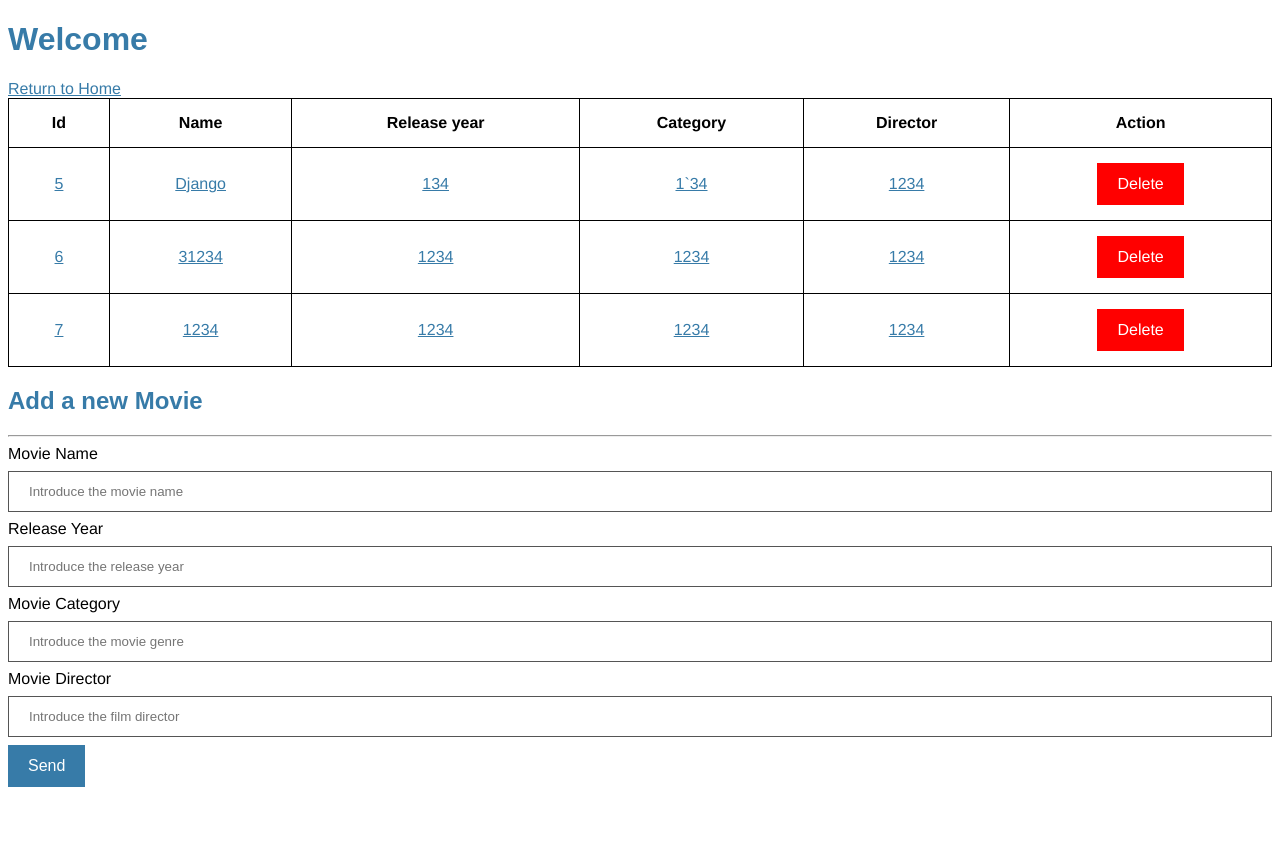
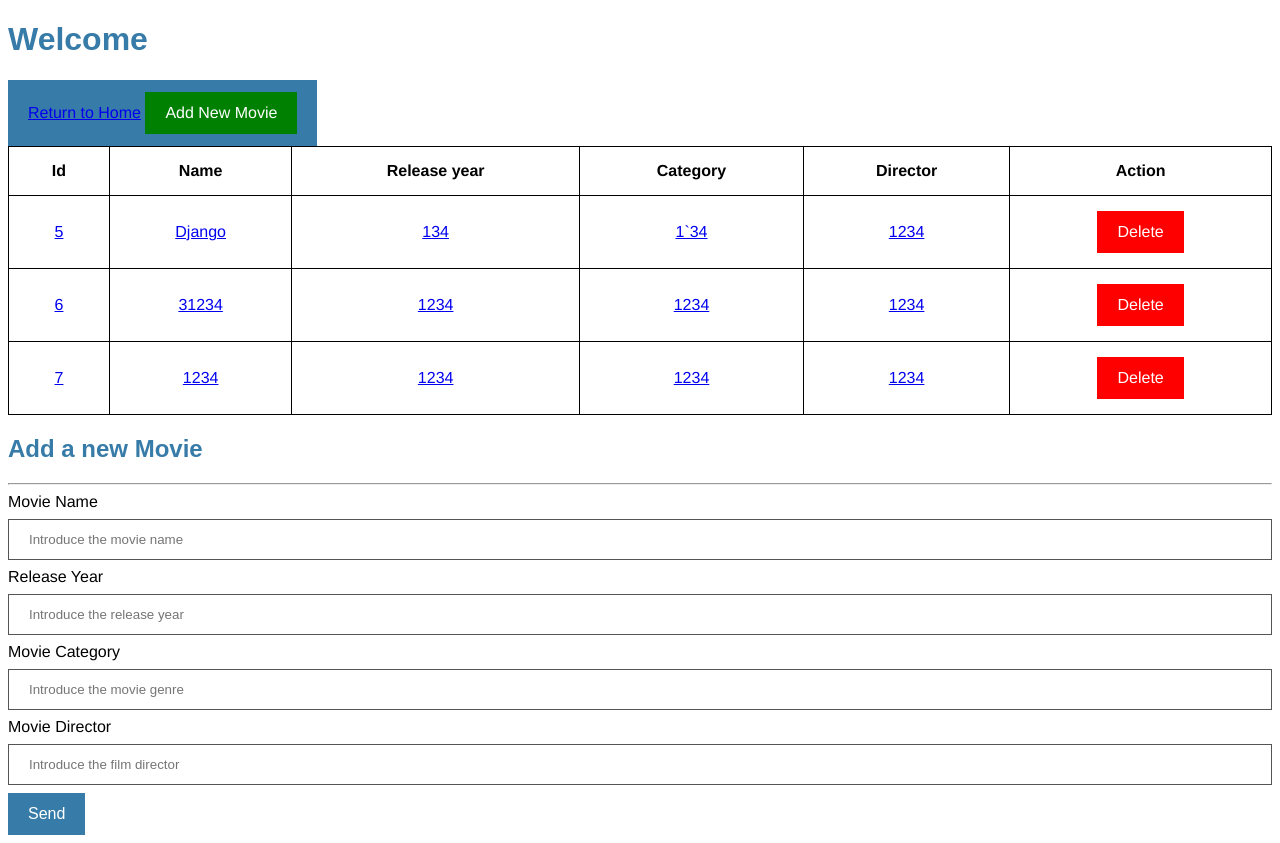
Before and after one commit to alexsvt2/moviesoft, a Flask app: page /movies in a window 1280 px wide. Before the commit the page ends 787 px from the top, so only its background shows below. Run offline with Flask 2, Linux system fonts and the light colour scheme; data comes from the database, SQL or seed files in the repository; both versions use the stored data as it was after the commit.

Commit message:
cambios menores

```diff
--- a/static/css/main.css
+++ b/static/css/main.css
@@ -28,6 +28,17 @@ h1, h2, h3, h4, h5 {
   color: red
 }
 
+.tool-bar {
+  background-color: #377ba8;
+  border: none;
+  color: white;
+  padding: 12px 20px;
+  text-align: center;
+  text-decoration: none;
+  display: inline-block;
+  font-size: 16px;
+}
+
 .delete-botton {
   background-color: red;
   border: none;
@@ -39,9 +50,17 @@ h1, h2, h3, h4, h5 {
   font-size: 16px;
 }
 
-a {
-  color: #377ba8;
+.add-botton {
+  background-color: green;
+  border: none;
+  color: white;
+  padding: 12px 20px;
+  text-align: center;
+  text-decoration: none;
+  display: inline-block;
+  font-size: 16px;
 }
+
 
 table, td, th {
   border: 1px solid black;
--- a/templates/show_all.html
+++ b/templates/show_all.html
@@ -9,7 +9,10 @@
     {% endif %}
 {% endwith %}
 <!--============== FIN BIENVENIDA AL PROGRAMA ==============-->
-<a href="/">Return to Home</a>
+<div class="tool-bar">
+    <a href="/">Return to Home</a>
+    <a class="add-botton" href="/movies/delete/1">Add New Movie</a>
+</div>
 <table>
     <thead>
         <tr>
```
Also changed, not shown: movie_database.db.
